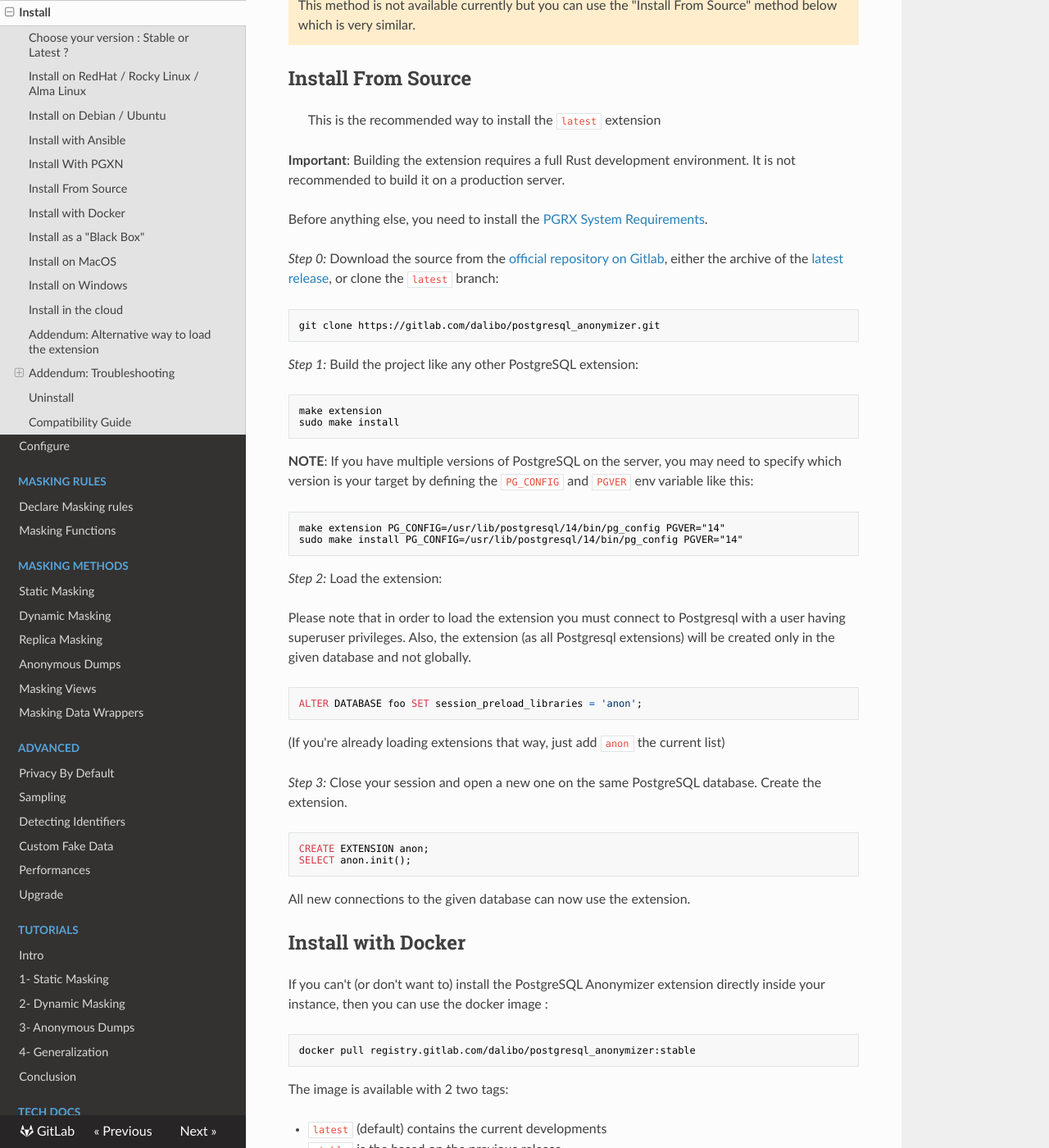
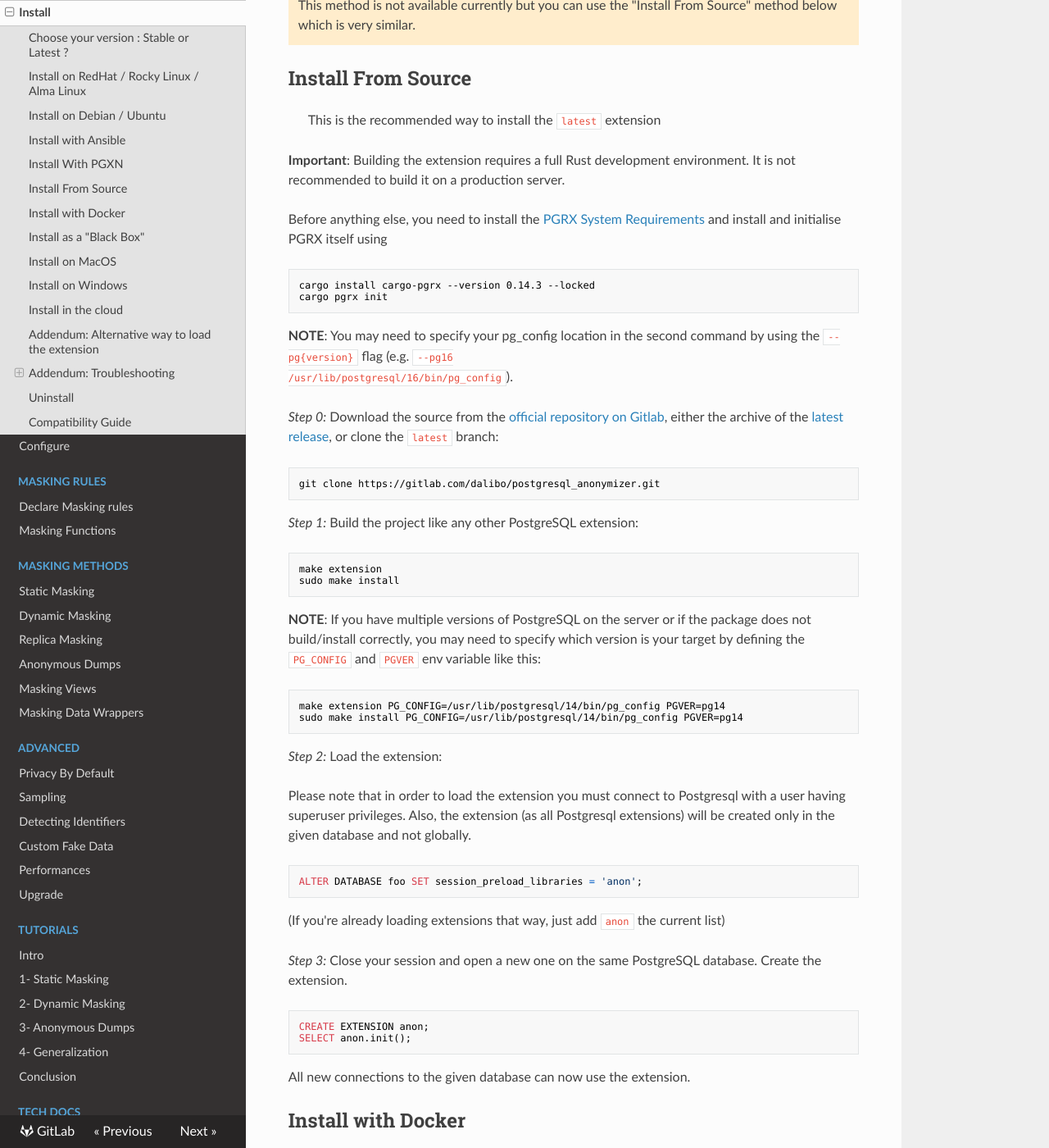
Before and after one commit to neondatabase/postgresql_anonymizer, an MkDocs documentation site: the page built from docs/INSTALL.md, in a window 1280 px wide and 1400 px high, scrolled down 3652 px. Shown: the whole window at 82% size. Built offline with MkDocs 1.6.1, drawn with Linux system fonts in a browser that asks for light colours; nearby versions of some CDN libraries.

Commit message:
install from source: fixed typo in PGVER variable and added version-specific install instruction for pgrx needed for anonymizer

````diff
--- a/docs/INSTALL.md
+++ b/docs/INSTALL.md
@@ -265,7 +265,17 @@
 **Important**: Building the extension requires a full Rust development
 environment. It is not recommended to build it on a production server.
 
-Before anything else, you need to install the [PGRX System Requirements].
+Before anything else, you need to install the [PGRX System Requirements] and
+install and initialise PGRX itself using
+
+```console
+cargo install cargo-pgrx --version 0.14.3 --locked
+cargo pgrx init
+```
+
+**NOTE**: You may need to specify your pg_config location in the second command
+by using the `--pg{version}` flag (e.g. `--pg16
+/usr/lib/postgresql/16/bin/pg_config`).
 
 _Step 0:_ Download the source from the
 [official repository on Gitlab](https://gitlab.com/dalibo/postgresql_anonymizer/),
@@ -283,13 +293,14 @@
 sudo make install
 ```
 
-**NOTE**: If you have multiple versions of PostgreSQL on the server, you may
+**NOTE**: If you have multiple versions of PostgreSQL on the server or if the
+package does not build/install correctly, you may
 need to specify which version is your target by defining the `PG_CONFIG` and
 `PGVER` env variable like this:
 
 ```console
-make extension PG_CONFIG=/usr/lib/postgresql/14/bin/pg_config PGVER="14"
-sudo make install PG_CONFIG=/usr/lib/postgresql/14/bin/pg_config PGVER="14"
+make extension PG_CONFIG=/usr/lib/postgresql/14/bin/pg_config PGVER=pg14
+sudo make install PG_CONFIG=/usr/lib/postgresql/14/bin/pg_config PGVER=pg14
 ```
 
 _Step 2:_  Load the extension:
````
